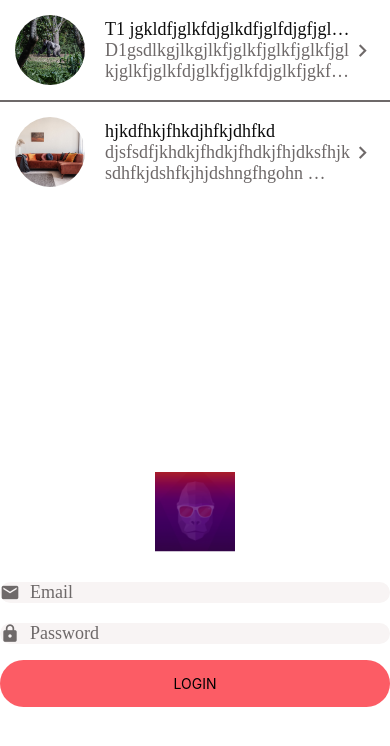
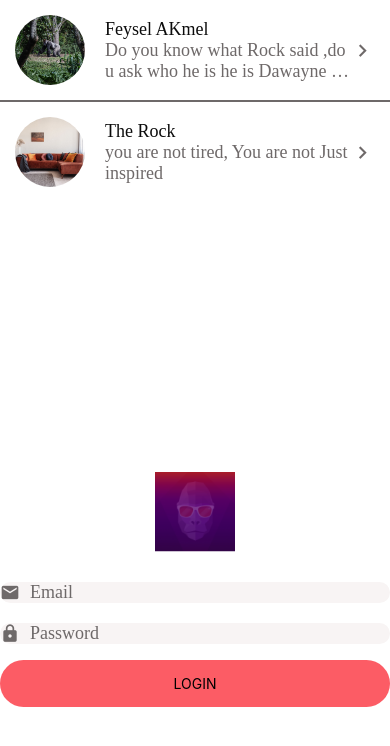
Before and after one commit to faizel1/liwach, a React Native app: screen / in a window 390 px wide. Shown: the top 746 px of the page. Built offline with nearby package versions, Linux system fonts and the light colour scheme.

Commit message:
improvement half way

```diff
--- a/app/components/AppPicker.js
+++ b/app/components/AppPicker.js
@@ -20,6 +20,7 @@ import Screen from './Screen';
 export default function AppPicker({
   icon,
   onSelectedItem,
+  PickerItemComponent = PickerItem,
   selectedItem,
   placeholder,
   items,
@@ -59,7 +60,8 @@ export default function AppPicker({
           data={items}
           keyExtractor={item => item.value.toString()}
           renderItem={({item}) => (
-            <PickerItem
+            <PickerItemComponent
+              item={item}
               label={item.label}
               onPress={() => {
                 setModalVisible(false);
@@ -86,11 +88,10 @@ const styles = StyleSheet.create({
     marginRight: 10,
     alignSelf: 'center',
   },
-  placeholder:{
-    color:DefaultStyles.colors.medium,
-    flex:1,
-  }
-  ,
+  placeholder: {
+    color: DefaultStyles.colors.medium,
+    flex: 1,
+  },
   text: {
     flex: 1,
   },
--- a/app/components/ListingEditiScreen.js
+++ b/app/components/ListingEditiScreen.js
@@ -46,6 +46,7 @@ export default function ListingEditiScreen() {
         <AppFormPicker
           items={ccategories}
           name="category"
+          PickerItemComponent={CategoryPickerItem}
           placeholder="Category"
         />
         <AppFormField
--- a/app/screen/MessagesScreen.js
+++ b/app/screen/MessagesScreen.js
@@ -11,14 +11,14 @@ import Screen from '../components/Screen';
 const initialMessages = [
   {
     id: 1,
-    title: 'T1 jgkldfjglkfdjglkdfjglfdjgfjglkfdjg',
-    description: 'D1gsdlkgjlkgjlkfjglkfjglkfjglkfjglkjglkfjglkfdjglkfjglkfdjglkfjgkfdglkfg fgjflkgjlfdkg fdgjflg',
+    title: 'Feysel AKmel',
+    description: 'Do you know what Rock said ,do u ask who he is he is Dawayne  ohh forgot his last name',
     image: require('../assets/chim.png'),
   },
   {
     id: 2,
-    title: "hjkdfhkjfhkdjhfkjdhfkd",
-    description: 'djsfsdfjkhdkjfhdkjfhdkjfhjdksfhjksdhfkjdshfkjhjdshngfhgohn gklsdjgjgkjglkjlkgjgingkglkg',
+    title: "The Rock",
+    description: 'you are not tired, You are not Just inspired',
     image: require('../assets/couch.jpg'),
   },
 ];
```
Also changed, not shown: app/components/CategoryPickerItem.js (added, +17 -0 lines), app/components/forms/AppFormPicker.js (+7 -1 lines).
